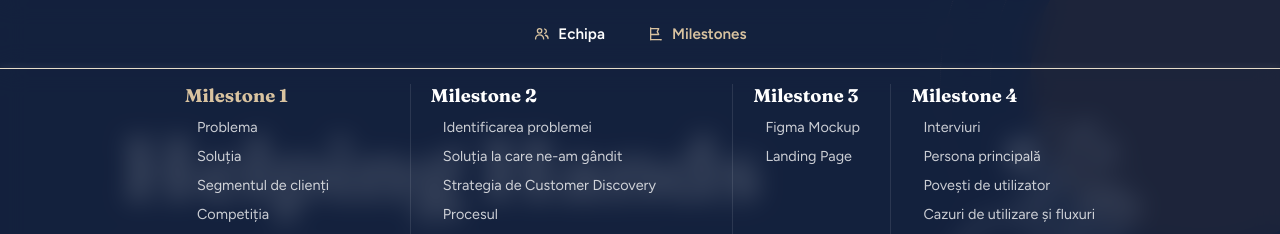
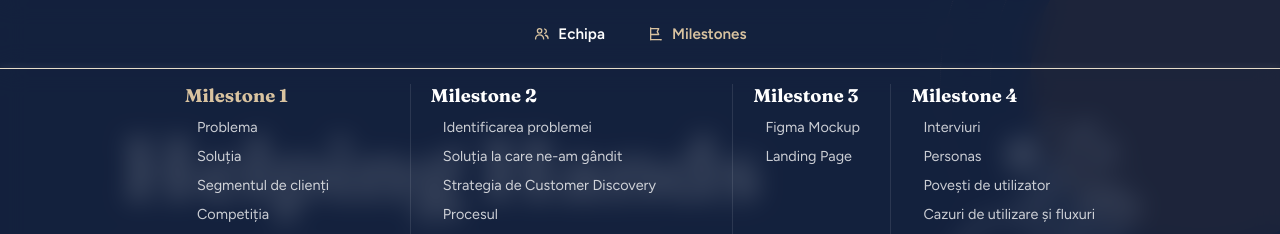
Before and after one commit to HelpingHandsOfficial/helpinghandsofficial.github.io, a React (Vite) app: page /#milestone1 in a window 1280 px wide. Shown: the top 234 px of the page. Built offline with nearby package versions, Linux system fonts and the light colour scheme.

Commit message:
modify ids in navbar for milestone4

```diff
--- a/src/components/milestones/milestoneData.js
+++ b/src/components/milestones/milestoneData.js
@@ -37,10 +37,10 @@ export const milestones = [
     id: "milestone4",
     label: "Milestone 4",
     sections: [
-      { id: "m4-interviuri", label: "Interviuri" },
-      { id: "m4-persona", label: "Persona principală" },
-      { id: "m4-povesti", label: "Povești de utilizator" },
-      { id: "m4-fluxuri", label: "Cazuri de utilizare și fluxuri" },
+      { id: "interviuri", label: "Interviuri" },
+      { id: "persona", label: "Personas" },
+      { id: "povesti", label: "Povești de utilizator" },
+      { id: "fluxuri", label: "Cazuri de utilizare și fluxuri" },
     ],
   },
 ];
```
